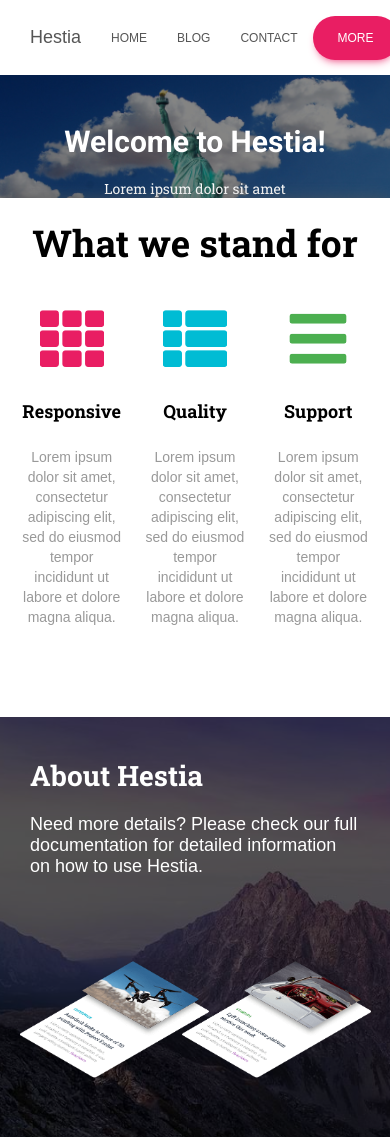
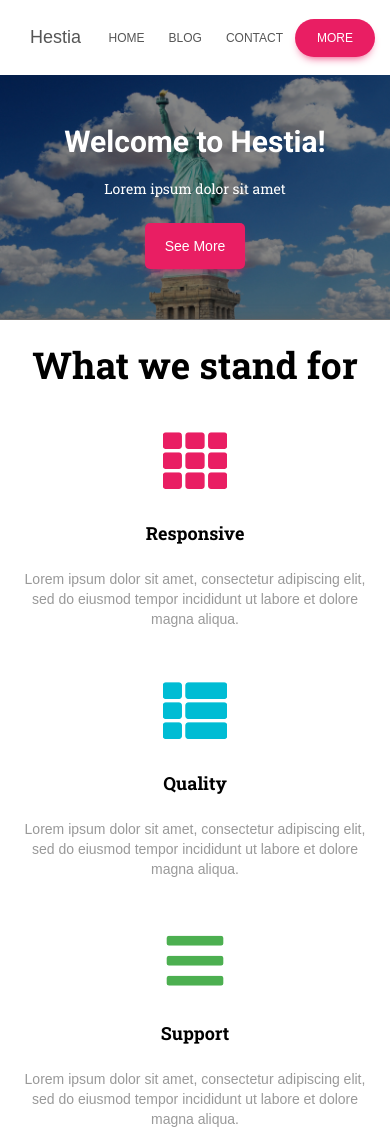
Before and after one commit to LIOvis/scss_capstone, a plain HTML site: page index.html in a window 390 px wide. Shown: the top 1137 px of the page. Drawn offline with Linux system fonts and the light colour scheme.

Commit message:
finished media queries for home page

```diff
--- a/styles/media/media.scss
+++ b/styles/media/media.scss
@@ -59,9 +59,20 @@ $header-gradient: linear-gradient(45deg, $pink-purple 0%, $pink 50%);
 @media screen and (max-width: 730px) {
   body {
     .page-wrapper {
+      header {
+        nav {
+          .nav-items {
+            .nav-item {
+              padding: 12px;
+            }
+          }
+        }
+      }
       .home-hero-wrapper {
-        position: relative;
-        top: 75px;
+        margin-top: 75px;
+        .hero-image-wrapper {
+          position: relative;
+        }
         .hero-content-wrapper {
           .hero-title-wrapper {
             h1 {
@@ -73,6 +84,27 @@ $header-gradient: linear-gradient(45deg, $pink-purple 0%, $pink 50%);
       .page-content-wrapper {
         margin: 0;
         border-radius: 0;
+        top: -3px;
+
+        .feat-wrapper {
+          .feat-items-wrapper {
+            flex-direction: column;
+            gap: 50px;
+          }
+        }
+
+        .about-wrapper {
+          height: 400px;
+          .about-text-wrapper {
+            padding-bottom: 40px;
+          }
+          .about-image-wrapper {
+            text-align: center;
+            img {
+              max-width: 620px;
+            }
+          }
+        }
       }
       .contact-content-wrapper {
         flex-direction: column;
@@ -94,6 +126,11 @@ $header-gradient: linear-gradient(45deg, $pink-purple 0%, $pink 50%);
           }
         }
       }
+      footer {
+        .footer-items-wrapper {
+          top: -3px;
+        }
+      }
     }
   }
 }
```
Also changed, not shown: styles/main.css, styles/media/media.css, 2 other files.
